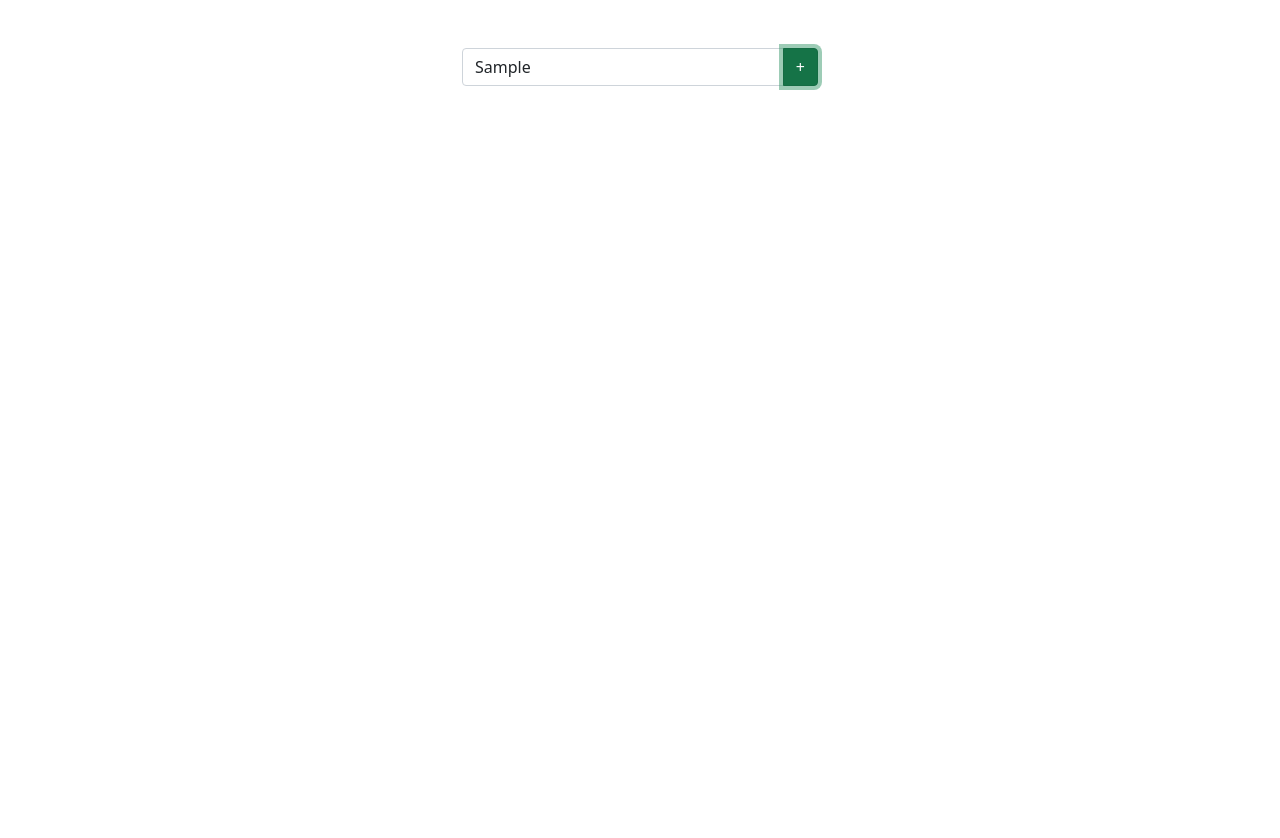
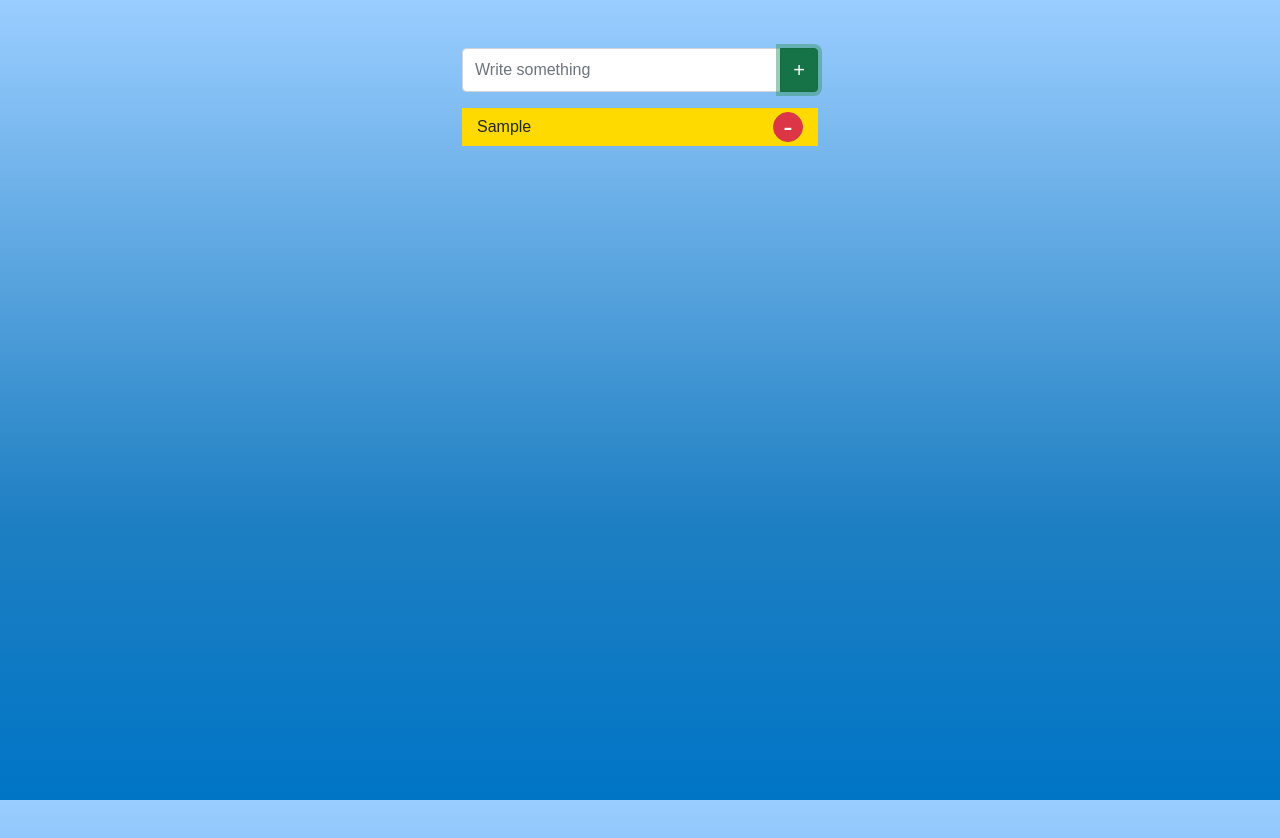
Before and after one commit to DmytroM89/HW8-JS-DOM, a plain HTML site: page index.html in a window 1280 px wide. Both pictures are taken after typing "Sample" into the empty fields and a click on the button "Add". Before the commit the page ends 800 px from the top, so only its background shows below. Drawn offline with nearby package versions, Linux system fonts and the light colour scheme.

Commit message:
finish HW8-JS-DOM

```diff
--- a/index.html
+++ b/index.html
@@ -13,8 +13,8 @@
             <div class="row justify-content-center mt-5">
                 <div class="col-4">
                     <div class="input-group mb-3">
-                        <input type="text" class="form-control" placeholder="Write something">
-                        <button class="btn btn-success" type="button">+</button>
+                        <input type="text" class="form-control" placeholder="Write something" id="myInput">
+                        <button class="btn btn-success" type="button" data-what="add" title="Add">+</button>
                     </div>
                     <ul class="list"></ul>
                 </div>
@@ -22,6 +22,6 @@
         </div>
     </div>
 
-    <script src="src/script.js"></script>
+    <script src="src/script.js" defer></script>
 </body>
 </html>
--- a/src/script.js
+++ b/src/script.js
@@ -0,0 +1,31 @@
+const wrapper = document.querySelector('.wrapper');
+const input = document.querySelector('#myInput');
+const list = document.querySelector('.list');
+
+wrapper.addEventListener('click', (e) => {
+   let what = e.target.dataset.what;
+
+   switch (what) {
+       case 'add':
+           const liItem = document.createElement('li');
+           liItem.dataset.what = 'list-item';
+           if (input.value) {
+               liItem.innerHTML = `${input.value} <button class="btn btn-danger btn-sm btn-remove" data-what="remove" title="Remove">-</button>`;
+           } else {
+               alert('Input is empty');
+           }
+
+           list.append(liItem);
+           input.value = '';
+           break;
+       case 'remove':
+           if (confirm('Are you sure?')) {
+               e.target.closest('li').remove();
+           }
+
+           break;
+       case 'list-item':
+           e.target.classList.toggle('done');
+           break;
+   }
+});
--- a/src/style.css
+++ b/src/style.css
@@ -0,0 +1,39 @@
+html, body, .wrapper {
+    height: 100%;
+}
+
+body {
+    font-size: 16px;
+    font-family: sans-serif;
+    background: rgb(0,117,198);
+    background: linear-gradient(0deg, rgba(0,117,198,1) 0%, rgba(30,127,194,1) 35%, rgba(129,193,255,.8) 100%);
+}
+
+.btn {
+    font-size: 20px;
+}
+.btn-remove {
+    border-radius: 50%;
+    padding: 0;
+    width: 30px;
+    height: 30px;
+    display: flex;
+    align-items: center;
+    justify-content: center;
+    font-size: 28px;
+}
+
+ul {
+    padding: 0;
+}
+li {
+    display: flex;
+    align-items: center;
+    justify-content: space-between;
+    background-color: #ffda00;
+    padding: 4px 15px;
+    margin-bottom: .5rem;
+}
+li.done {
+    background-color: #7cdb1f;
+}
```
